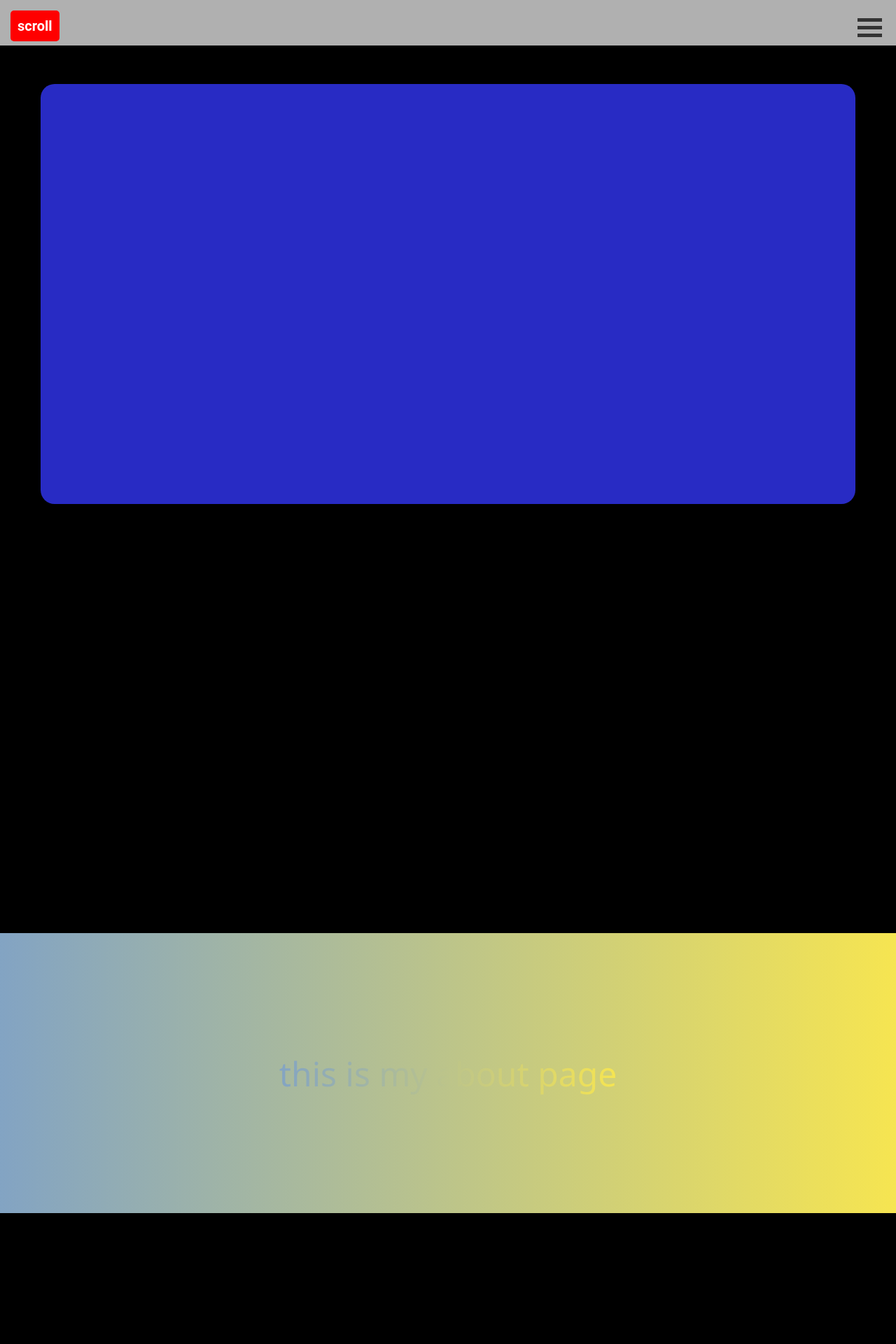
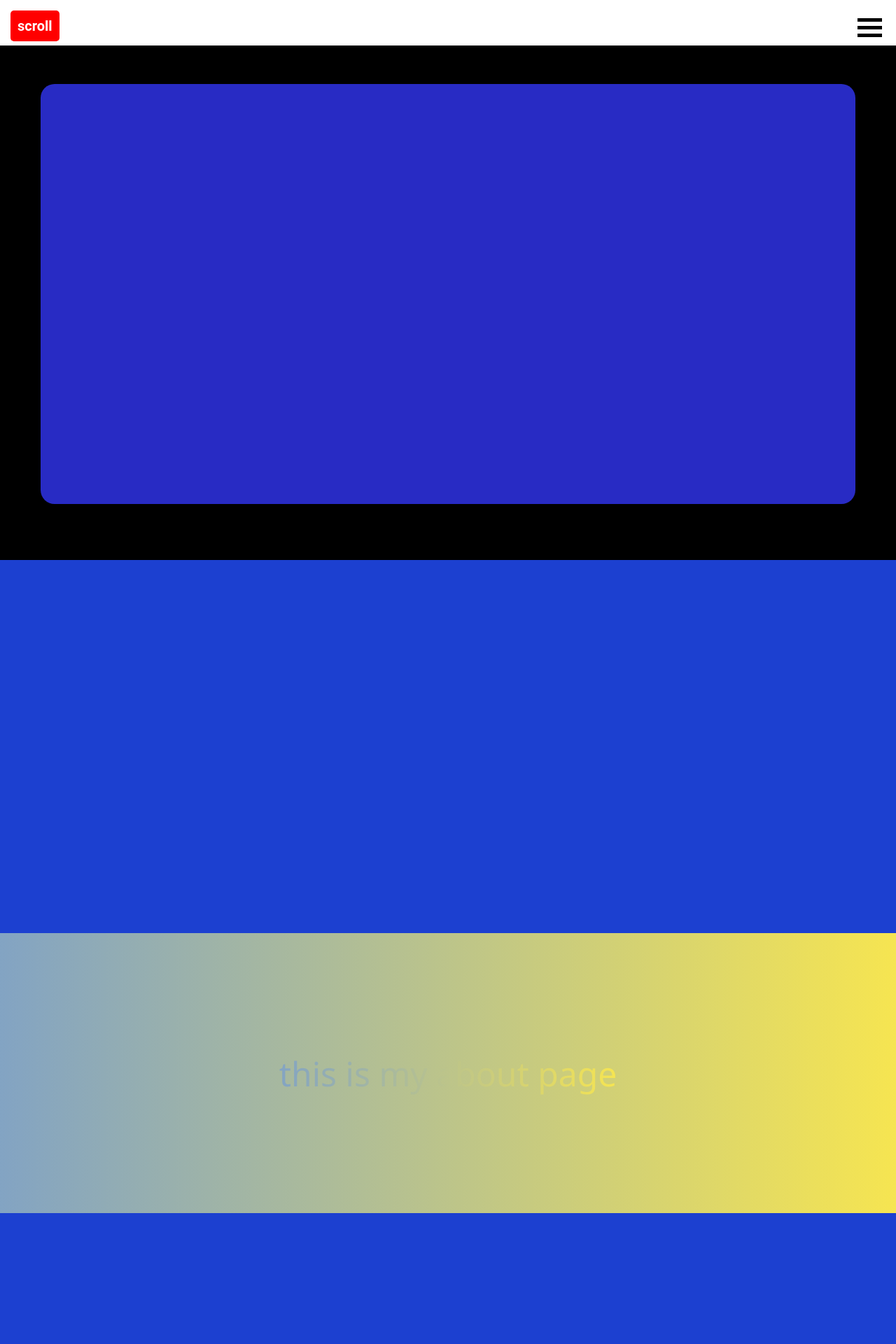
Before and after one commit to zayed-shamshad/portfolio, a Vue app: page / in a window 1280 px wide. Shown: the top 1920 px of the page at 70% size. Built offline with nearby package versions, Linux system fonts and the light colour scheme; the HTML template or start-up script is replaced by a standard one.

Commit message:
adding routes

```diff
--- a/src/App.vue
+++ b/src/App.vue
@@ -15,17 +15,17 @@
     <a href="https://drive.google.com/file/d/1brgRZH-6TIQJZ-PjdTEE4FPjWibr9Ted/view?usp=sharing" target="_blank"  @click="toggle">Resume</a>
   </div>
 </div>
-<home>
-</home>
+<router-view></router-view>
 </template>
 <script>
-import home from './components/home.vue';
+import home from './components/HOME.vue'
 export default {
   name: 'App',
   components: {
-    home: home,
+    home: home
   },
    data(){
+
     return {
       isActive: false,
       isNav: false,
@@ -66,7 +66,7 @@ export default {
 .bar1, .bar2, .bar3 {
   width: 35px;
   height: 5px;
-  background-color: #333;
+  background-color: rgb(0, 0, 0);
   margin: 6px 0;
   transition: 0.5s;
 }
@@ -97,7 +97,7 @@ export default {
   z-index: 2; /* Sit on top */
   left: 0;
   top: 0;
-  background-color: rgba(28, 64, 208, 0.9); /* Black w/opacity */
+  background-color: rgba(28, 64, 208, 0.99); /* Black w/opacity */
   overflow-x: hidden; /* Disable horizontal scroll */
   transition: 0.5s; /* 0.5 second transition effect to slide in or slide down the overlay (height or width, depending on reveal) */
 }
--- a/src/components/home.vue
+++ b/src/components/home.vue
@@ -49,6 +49,7 @@ export default {
   goto(refName) {
       var element = this.$refs[refName];
       var top = element.offsetTop;
+
       window.scrollTo(0, top);
     }
 }
@@ -107,7 +108,6 @@ export default {
 <footer id="footer">
     <div class="footer-text">
          <div class="name">
-           <fa :icon="['fa','user']" />
             MOHAMMAD ZAID SHAMSHAD
          </div>
     </div>
@@ -148,10 +148,10 @@ export default {
     width:100%;
     height:30px;
     border:none;
-    color:white;
+    color:rgb(0, 0, 0);
     border-radius: 10px;
     transition: all 0.3s ease-in-out;
-    background-color: rgb(0, 0, 0);
+    background-color: rgb(255, 255, 255);
     outline:none;
     margin:10px;
     border-bottom:0px solid rgb(0, 0, 0);
@@ -159,7 +159,6 @@ export default {
 .form-field input:focus{
    border-bottom: 5px solid rgb(28, 64, 208);;
 }
-
 .form-field button::before{
     content:"";
     width:0px;
@@ -169,7 +168,7 @@ export default {
     bottom:0;
     right:0;
     position: absolute;
-    border-radius: 5px;
+
     transition: all 0.3s ease-in-out;
     background-color: rgb(43, 43, 207);
     opacity:0;
@@ -182,7 +181,7 @@ export default {
     height:50px;
     color:white;
     background-color: transparent;
-    border:5px solid rgb(43, 43, 207);
+    border:4px solid rgb(43, 43, 207);
     border-radius: 5px;
     margin:10px;
     overflow: hidden;
@@ -194,11 +193,11 @@ export default {
 }
 .form-field textarea{
     padding: 10px;
-    color:white;
+    color:rgb(0, 0, 0);
     border-radius: 5px;
     width:100%;
     border:none;
-    background-color: #000;
+    background-color: rgb(255, 255, 255);
     outline:none;
     height: 100px;
     resize: vertical;
@@ -252,7 +251,7 @@ export default {
     font-size:2rem;
     display: flex;
     flex-direction: column;
-    color:rgb(0, 0, 0);
+    color:rgb(43, 43, 207);
     width:50px;
     height:100px;
     background-color: rgb(255, 255, 255);
@@ -269,7 +268,7 @@ export default {
     font-size:2rem;
     display: flex;
     flex-direction: column;
-    color:rgb(0, 0, 0);
+    color:rgb(43, 43, 207);
     width:50px;
     height:100px;
     background-color: rgb(255, 255, 255);
@@ -286,7 +285,7 @@ export default {
     font-size:2rem;
     display: flex;
     flex-direction: column;
-    color:rgb(0, 0, 0);
+    color:rgb(43, 43, 207);
     width:50px;
     width:50px;
     height:100px;
@@ -300,10 +299,10 @@ export default {
   transform: translateY(0%);
 }
 .twitter{
-        font-size:2rem;
-display: flex;
-flex-direction: column;
-color:rgb(0, 0, 0);
+   font-size:2rem;
+   display: flex;
+   flex-direction: column;
+   color:rgb(43, 43, 207);
    width:50px;
    height:100px;
    background-color: rgb(255, 255, 255);
@@ -329,7 +328,7 @@ color:rgb(0, 0, 0);
 
 }
 .contact{
-    background-color: #514f4f;
+    background-color: #000000;
     height: 100vh;
     width:100%;
     display:flex;
@@ -372,8 +371,8 @@ color:rgb(0, 0, 0);
   width: 100%;
   height:35px;
   padding:15px;
-  background-color: rgba(251, 251, 251, 0.7);
-  color:rgb(255, 255, 255);
+  background-color: rgb(255, 255, 255);
+  color:rgb(0, 0, 0);
   font-size:20px;
   font-weight:bold;
   font-family: 'Roboto', sans-serif;
@@ -429,7 +428,7 @@ justify-content: center;
 }
 
 .outer-about{
-    background-color: rgb(0, 0, 0);
+    background-color: rgb(28, 64, 208);
     overflow: hidden;
     height:300vh;
     display:flex;
```
